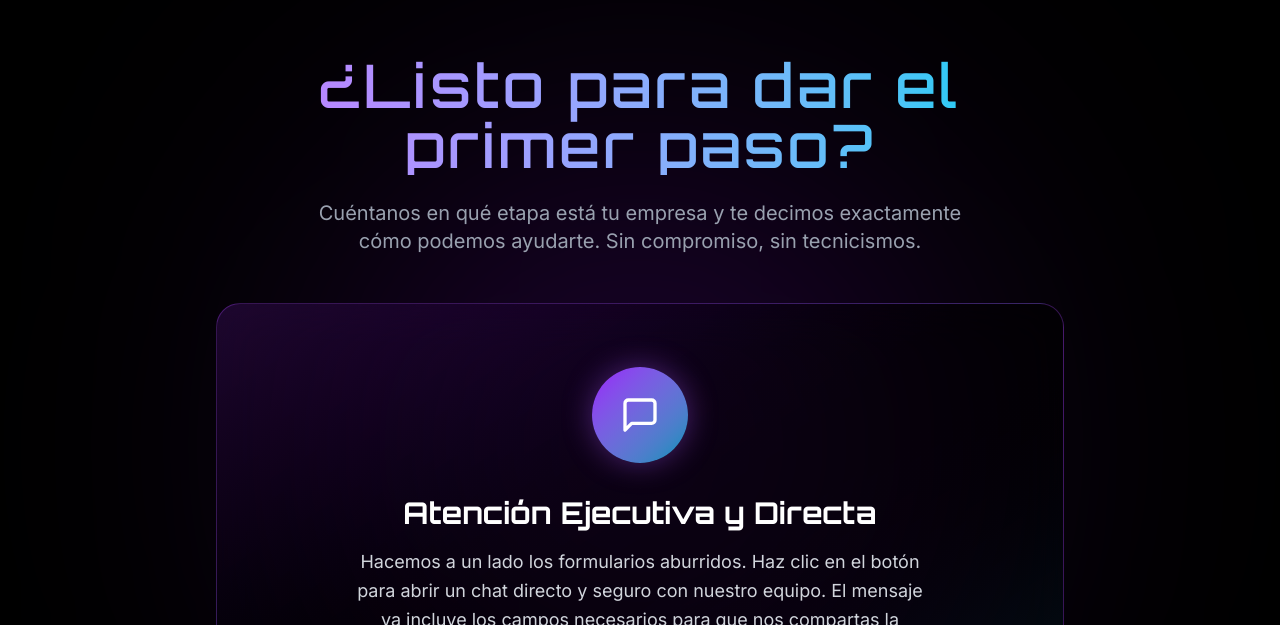
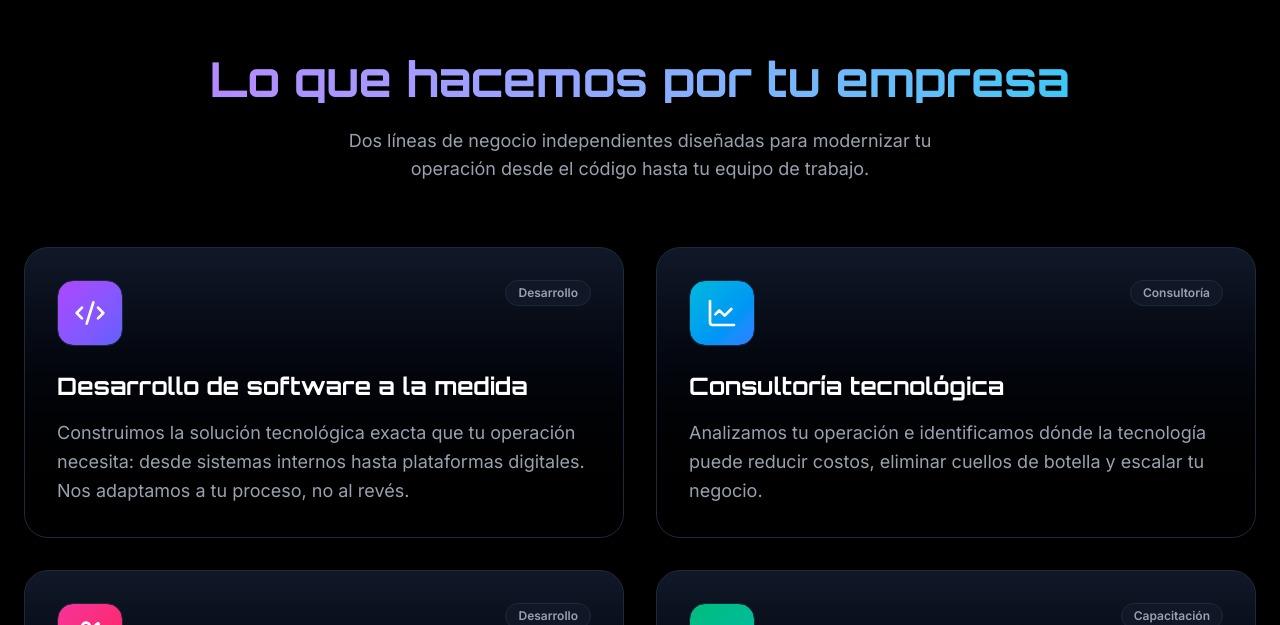
Before and after one commit to inteliyentecnologia-blip/inteliyen-web, a React (Vite) app: page / in a window 1280 px wide. Shown: the part 1735-2360 px from the top of the page. Built offline with nearby package versions, Linux system fonts and the light colour scheme.

Commit message:
Fix: Instalación de react-router-dom

```diff
--- a/package.json
+++ b/package.json
@@ -3,7 +3,7 @@
   "private": true,
   "version": "0.0.1",
   "type": "module",
- "scripts": {
+  "scripts": {
     "dev": "vite --host",
     "build": "vite build"
   },
@@ -58,6 +58,7 @@
     "react-resizable-panels": "2.1.7",
     "react-responsive-masonry": "2.7.1",
     "react-router": "^7.13.1",
+    "react-router-dom": "^7.13.2",
     "react-slick": "0.31.0",
     "recharts": "2.15.2",
     "sonner": "2.0.3",
--- a/src/app/App.tsx
+++ b/src/app/App.tsx
@@ -1,10 +1,10 @@
 import { BrowserRouter as Router, Routes, Route } from 'react-router-dom';
-// Corregimos las rutas: ./ significa "aquí mismo en la carpeta app"
+
 import { Header } from './components/Header';
 import { Hero } from './components/Hero';
 import { About } from './components/About';
-import { Services } from './components/Services';
 import { Contact } from './components/Contact';
+import { Projects } from './components/Projects';
 import { CoursesListPage } from './pages/CoursesListPage';
 
 function App() {
@@ -16,7 +16,7 @@ function App() {
           <div className="bg-black min-h-screen text-white">
             <Hero />
             <div id="about"><About /></div>
-            <div id="services"><Services /></div>
+            <div id="services"><Projects /></div>
             <div id="contact"><Contact /></div>
           </div>
         } />
```
Also changed, not shown: 1 other file (tests, documents, lock files or other folders).
